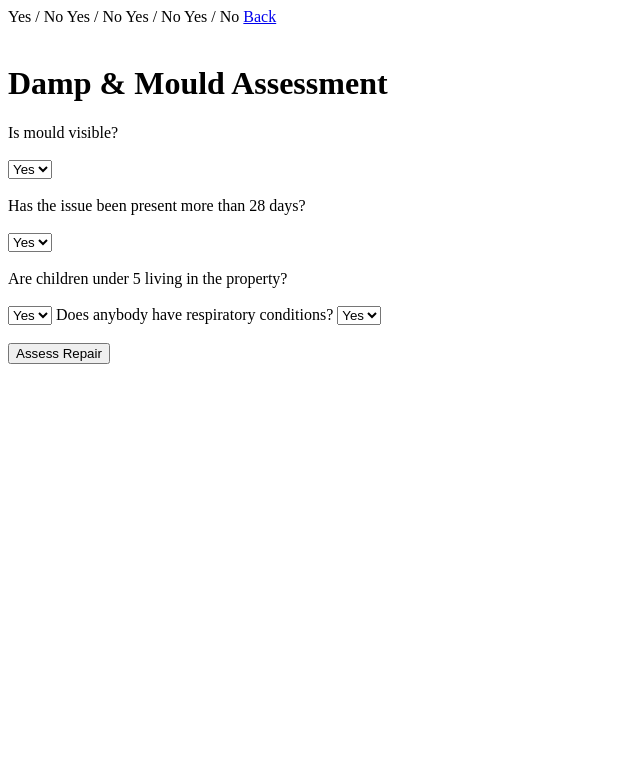
After one commit to jomoz-dev/housing-repairs-diagnostic-tool, a Flask app: template templates/damp_mould.html in a window 1280 px wide. The commit adds this page. Shown: the top 783 px of the page, without its empty margins (0-640 px from the left). Run offline with Flask 3, Linux system fonts and the light colour scheme; the template is opened without the code that fills it, so the values that code supplies are empty.

Commit message:
Add damp and mould assessment workflow

```diff
--- a/app.py
+++ b/app.py
@@ -27,6 +27,12 @@ def assessment():
 
         return render_template("heating.html")
 
+    elif repair_type == "damp_mould":
+
+        return render_template(
+            "damp_mould.html"
+        )
+
 @app.route("/diagnose", methods=["POST"])
 def diagnose():
 
@@ -49,6 +55,26 @@ def diagnose():
     heating_failed = request.form.get("heating_failed", "no")
     hot_water = request.form.get("hot_water", "no")
 
+    #Damp & Mould Decision Tree
+    visible_mould = request.form.get(
+    "visible_mould",
+    "no"
+    )
+
+    long_term_issue = request.form.get(
+        "long_term_issue",
+        "no"
+    )
+
+    children_present = request.form.get(
+        "children_present",
+        "no"
+    )
+
+    respiratory_condition = request.form.get(
+        "respiratory_condition",
+        "no"
+    )
 
     # Emergency safety assessment
 
@@ -186,14 +212,57 @@ def diagnose():
 
     # Damp & Mould
 
-    elif repair_type == "damp":
+    elif repair_type == "damp_mould":
 
-        result = {
-            "priority": "Routine",
-            "trade": "Damp Specialist",
-            "attendance": "28 Days",
-            "message": "Damp and mould inspection required."
-        }
+        if (
+            visible_mould == "yes"
+            and respiratory_condition == "yes"
+        ):
+
+            result = {
+                "repair_type": repair_type,
+                "priority": "Urgent",
+                "trade": "Damp Specialist",
+                "attendance": "7 Days",
+                "message": "Visible mould and respiratory risk identified."
+            }
+
+        elif (
+            visible_mould == "yes"
+            and children_present == "yes"
+        ):
+
+            result = {
+                "repair_type": repair_type,
+                "priority": "Urgent",
+                "trade": "Damp Specialist",
+                "attendance": "7 Days",
+                "message": "Visible mould affecting vulnerable occupants."
+            }
+
+        elif (
+            visible_mould == "yes"
+            and long_term_issue == "yes"
+        ):
+
+            result = {
+                "repair_type": repair_type,
+                "priority": "Urgent",
+                "trade": "Damp Specialist",
+                "attendance": "7 Days",
+                "message": "Long-term damp and mould issue reported."
+            }
+
+        else:
+
+            result = {
+                "repair_type": repair_type,
+                "priority": "Routine",
+                "trade": "Damp Specialist",
+                "attendance": "28 Days",
+                "message": "Damp inspection required."
+            }
+
 
     # Roofing
     elif repair_type == "roof leak":
@@ -202,6 +271,7 @@ def diagnose():
             if electrics_affected == "yes":
 
                 result = {
+                    "repair_type": repair_type,
                     "priority": "Emergency",
                     "trade": "Electrician",
                     "attendance": "2-4  Hours",
@@ -211,6 +281,7 @@ def diagnose():
     else:
 
         result = {
+            "repair_type": repair_type,
             "priority": "Routine",
             "trade": "Roofer",
             "attendance": "28 Days",
@@ -277,6 +348,61 @@ def diagnose():
         assessment_date=assessment_date
     )
 
+@app.route("/dashboard")
+def dashboard():
+
+    connection = sqlite3.connect(
+        "repairs.db"
+    )
+
+    cursor = connection.cursor()
+
+    cursor.execute(
+        "SELECT COUNT(*) FROM assessments"
+    )
+
+    total = cursor.fetchone()[0]
+
+    cursor.execute(
+        """
+        SELECT COUNT(*)
+        FROM assessments
+        WHERE priority='Emergency'
+        """
+    )
+
+    emergency = cursor.fetchone()[0]
+
+    cursor.execute(
+        """
+        SELECT COUNT(*)
+        FROM assessments
+        WHERE priority='Urgent'
+        """
+    )
+
+    urgent = cursor.fetchone()[0]
+
+    cursor.execute(
+        """
+        SELECT COUNT(*)
+        FROM assessments
+        WHERE priority='Routine'
+        """
+    )
+
+    routine = cursor.fetchone()[0]
+
+    connection.close()
+
+    return render_template(
+        "dashboard.html",
+        total=total,
+        emergency=emergency,
+        urgent=urgent,
+        routine=routine
+    )
+
 @app.route("/history")
 def history():
 
--- /dev/null
+++ b/templates/damp_mould.html
@@ -0,0 +1,111 @@
+
+Yes / No
+
+
+
+Yes / No
+
+
+
+Yes / No
+
+
+Yes / No
+
+<!DOCTYPE html>
+<html>
+
+<head>
+
+    <title>Damp & Mould Assessment</title>
+    <a href="/" class="button">
+    Back
+    </a>
+
+    <br><br>
+
+    <!-- <link rel="stylesheet" href="/static/style.css"> -->
+
+</head>
+
+<body>
+
+<div class="result-card">
+
+    <h1>Damp & Mould Assessment</h1>
+
+    <form action="/diagnose" method="POST">
+
+        <input type="hidden"
+               name="repair_type"
+               value="damp_mould">
+
+        <label>
+            Is mould visible?
+
+        </label>
+
+        <br><br>
+
+        <select name="active_leak">
+
+            <option value="yes">Yes</option>
+            <option value="no">No</option>
+
+        </select>
+
+        <br><br>
+
+        <label>
+        Has the issue been present more than 28 days?
+        </label>
+
+        <br><br>
+
+        <select name="present">
+
+            <option value="yes">Yes</option>
+
+            <option value="no">No</option>
+
+        </select>
+
+        <br><br>
+
+        <label>
+        Are children under 5 living in the property?
+        </label>
+
+        <br><br>
+
+        <select name="under 5">
+
+            <option value="yes">Yes</option>
+            <option value="no">No</option>
+
+        </select>
+
+
+        <label> Does anybody have respiratory conditions?
+
+        </label>
+
+        <select name="respiratory condition">
+
+            <option value="yes">Yes</option>
+            <option value="no">No</option>
+        </select>
+
+          <br><br>
+
+        <button type="submit">
+            Assess Repair
+        </button>
+
+    </form>
+
+</div>
+
+</body>
+
+</html>
--- a/templates/index.html
+++ b/templates/index.html
@@ -29,6 +29,8 @@
 
             <option value="heating">Heating</option>
 
+            <option value="damp_mould">Damp & Mould</option>
+
         </select>
 
         <br><br>
--- a/templates/result.html
+++ b/templates/result.html
@@ -51,7 +51,7 @@
         </a>
 
         <br><br>
-
+        <p></p>
         <a href="/" class="button">
             Start New Assessment
         </a>
```
Also changed, not shown: templates/dashboard.html (added, +45 -0 lines), templates/history.html (+10 -1 lines), repairs.db.
